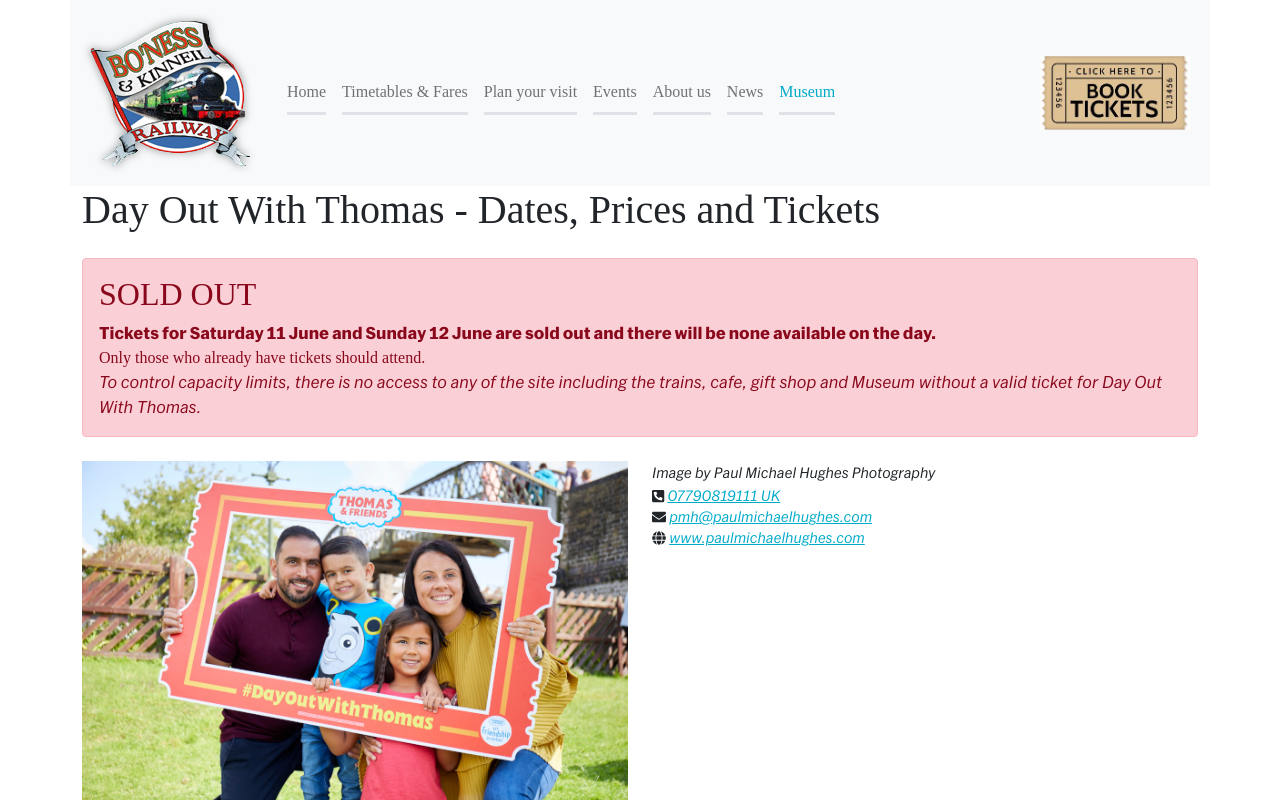
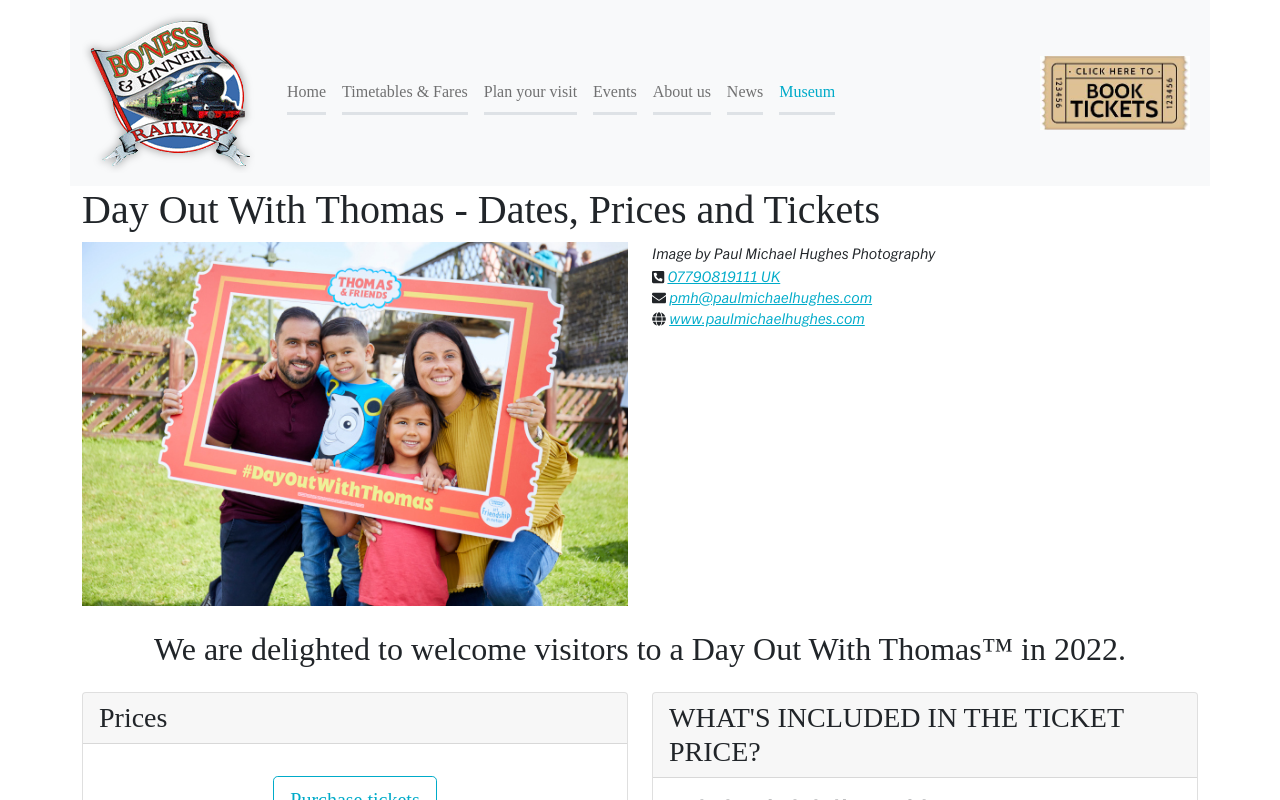
Before and after one commit to thepurpleblob/bk, a Vue app: page /thomas in a window 1280 px wide. Shown: the top 800 px of the page. Built offline with nearby package versions, Linux system fonts and the light colour scheme; a web font is replaced by a local one; what v-calendar, vue-js-modal, vuejs-logger would draw is missing.

Commit message:
removing Thomas warning

```diff
--- a/src/views/Thomas.vue
+++ b/src/views/Thomas.vue
@@ -1,13 +1,6 @@
 <template>
     <div id="ThomasPage" class="home container">
         <h1>Day Out With Thomas - Dates, Prices and Tickets</h1>
-
-        <div class="alert alert-danger mt-4 mb-4">
-            <h2>SOLD OUT</h2>
-            <b>Tickets for Saturday 11 June and Sunday 12 June are sold out and there will be none available on the day.</b><br />
-            Only those who already have tickets should attend. <br />
-            <i>To control capacity limits, there is no access to any of the site including the trains, cafe, gift shop and Museum without a valid ticket for Day Out With Thomas.</i>
-        </div>
 
         <div class="row mb-2">
             <div class="col-12 col-sm-6">
```
